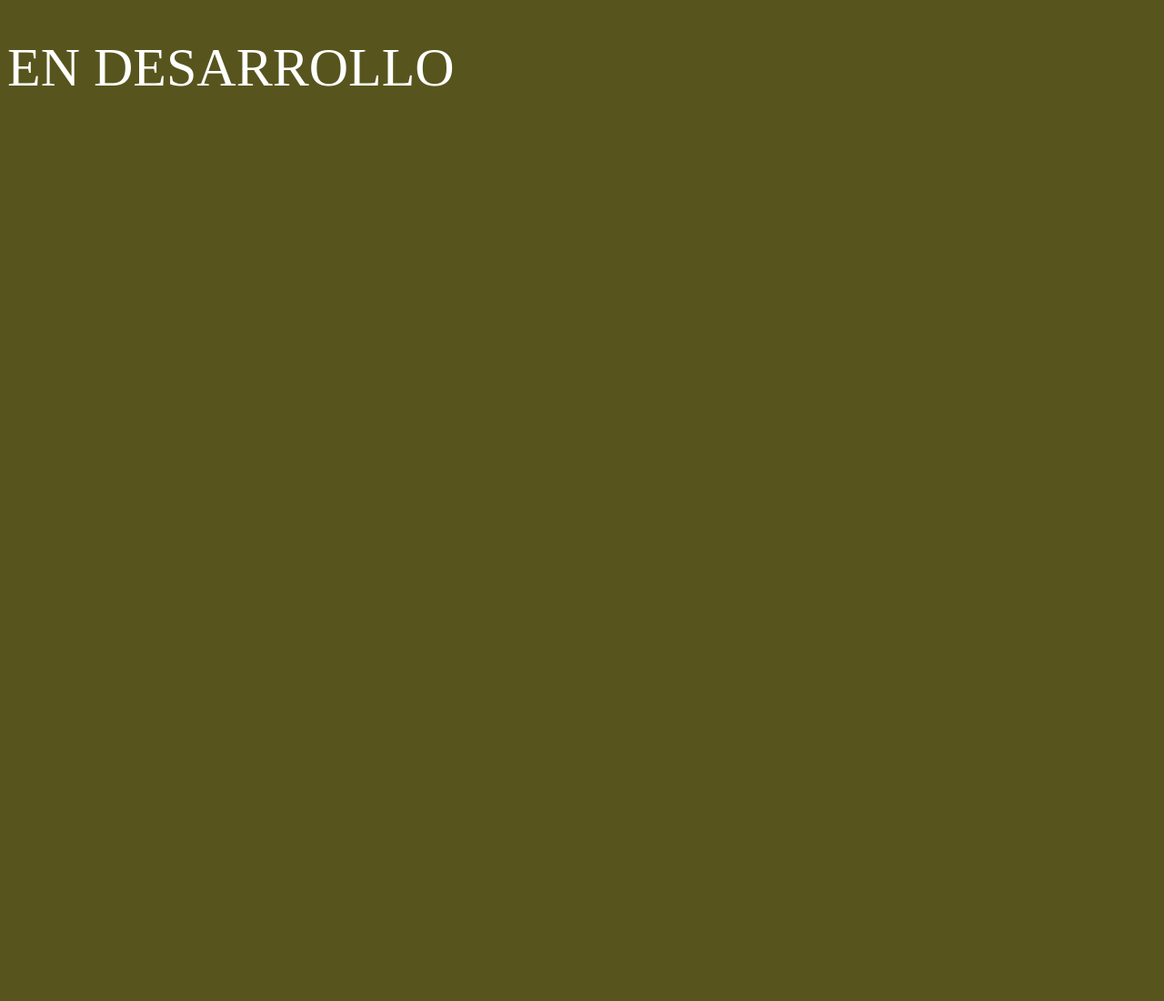
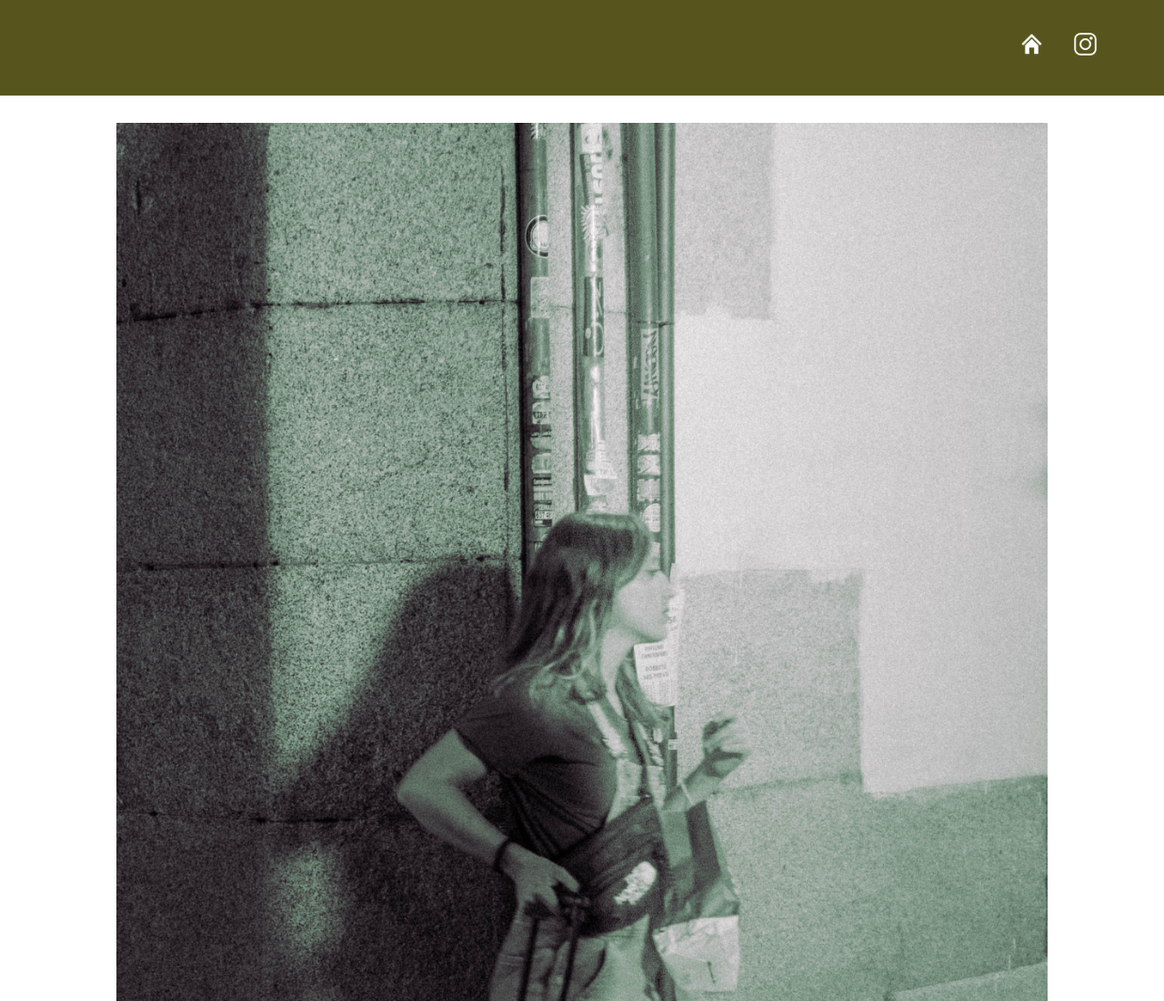
Before and after one commit to Apeslx/InFocus, a plain HTML site: page gallery.html in a window 1280 px wide. Shown: the top 1100 px of the page at 91% size. Before the commit the page ends 800 px from the top, so only its background shows below. Drawn offline with Linux system fonts and the light colour scheme; a web font is replaced by a local one.

Commit message:
gallery first image

```diff
--- a/gallery.html
+++ b/gallery.html
@@ -4,8 +4,42 @@
 	<meta name="viewport" content="width=device-width, initial-scale=1.0">
 	<title>In Focus | Gallery</title>
 	<link rel="stylesheet" href="style.css">
+	<style>
+		html, body
+		{
+			margin: 0;
+		}
+
+		main
+		{
+			width: 100%;
+		}
+
+		.imgcontainer
+		{
+			padding-top: 30px;
+			background-color: white;
+			text-align: center;
+		}
+
+		ul
+		{
+			padding-right: 10px;
+		}
+
+	</style>
 </head>
 <body>
-	<h1>EN DESARROLLO</h1>
+	<nav>
+		<ul style="text-align: right; margin-bottom: 40px;">
+			<li><a class="icon" href="index.html"><img style="height: 25px;" src="icons/home.png"></a></li>
+			<li><a class="icon" href="https://www.instagram.com/inmersioninconcreta/"><img style="height: 25px;" src="icons/insta.png"></a></li>
+		</ul>
+	</nav>
+	<main>
+		<div class="imgcontainer">
+			<img style="width: 80%;" src="img/Lady.jpg" alt="">
+		</div>
+	</main>
 </body>
 </html>
--- a/style.css
+++ b/style.css
@@ -10,6 +10,11 @@ main, nav
 	width: 90%;
 	margin-left: auto;
 	margin-right: auto;
+}
+
+nav
+{
+	padding-top: 20px;
 }
 
 a
```
Also changed, not shown: contact.html (+2 -2 lines), index.html (+2 -2 lines), icons/home.png (renamed from img/home.png), icons/insta.png (renamed from img/insta.png), icons/mail.png (renamed from img/mail.png), img/Lady.jpg (added).
